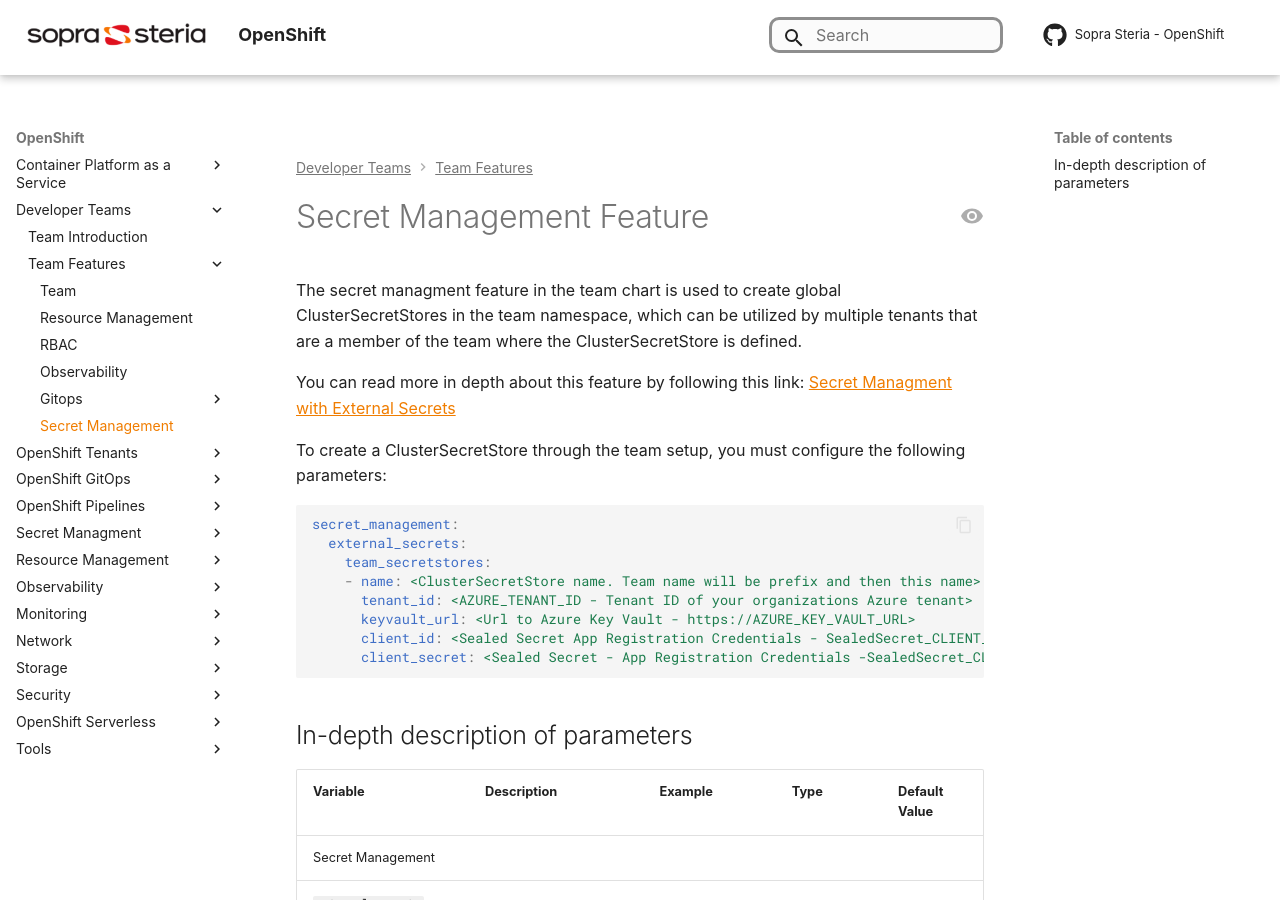
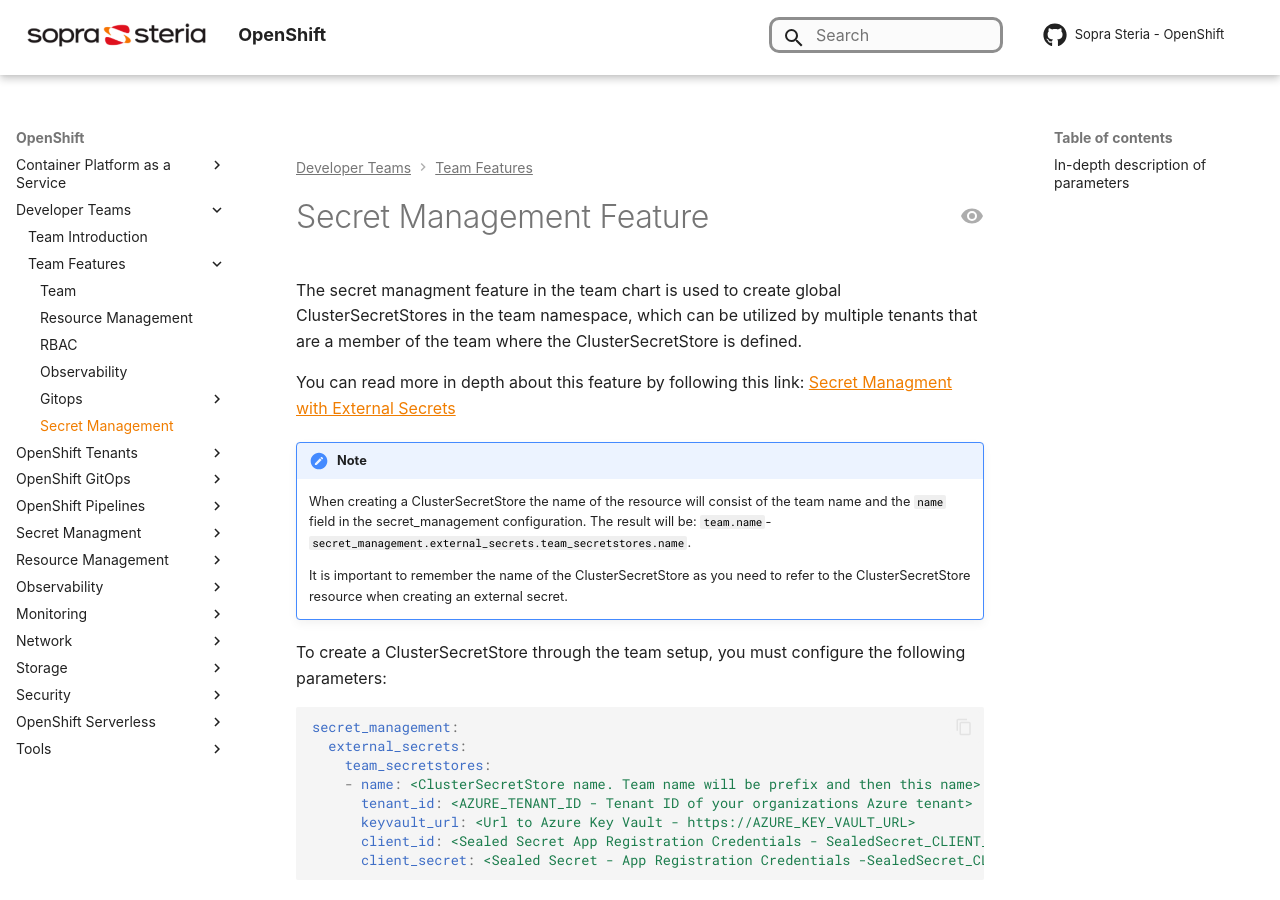
Before and after one commit to Sopra-Steria-Norge-Kubernetes/OpenShift, an MkDocs documentation site: the page built from docs/OpenShift Teams/Team features/secret-management.md, in a window 1280 px wide and 900 px high. Built offline with MkDocs 1.6.1 and Material for MkDocs 9.7.7, drawn with Linux system fonts in a browser that asks for light colours; some web fonts are replaced; comment, search, counter and statistics services are not loaded.

Commit message:
added note for clustersecretstore

```diff
--- a/docs/OpenShift Teams/Team features/secret-management.md
+++ b/docs/OpenShift Teams/Team features/secret-management.md
@@ -3,6 +3,11 @@
 The secret managment feature in the team chart is used to create global ClusterSecretStores in the team namespace, which can be utilized by multiple tenants that are a member of the team where the ClusterSecretStore is defined.
 
 You can read more in depth about this feature by following this link: [Secret Managment with External Secrets](../../OpenShift%20Tenants/Tenant%20features/external-secrets.md)
+
+!!! note
+    When creating a ClusterSecretStore the name of the resource will consist of the team name and the `name` field in the secret_management configuration. The result will be: `team.name`-`secret_management.external_secrets.team_secretstores.name`.
+
+    It is important to remember the name of the ClusterSecretStore as you need to refer to the ClusterSecretStore resource when creating an external secret.
 
 To create a ClusterSecretStore through the team setup, you must configure the following parameters:
 
```
